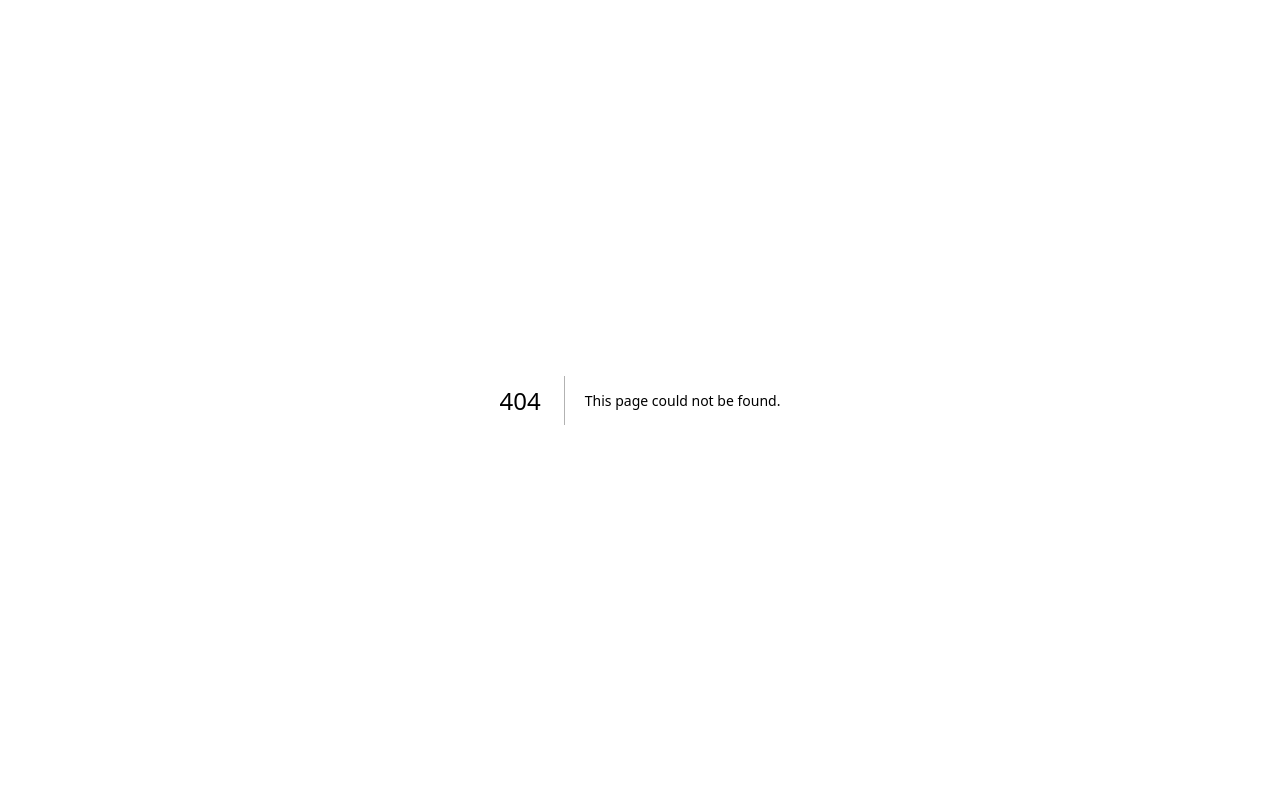
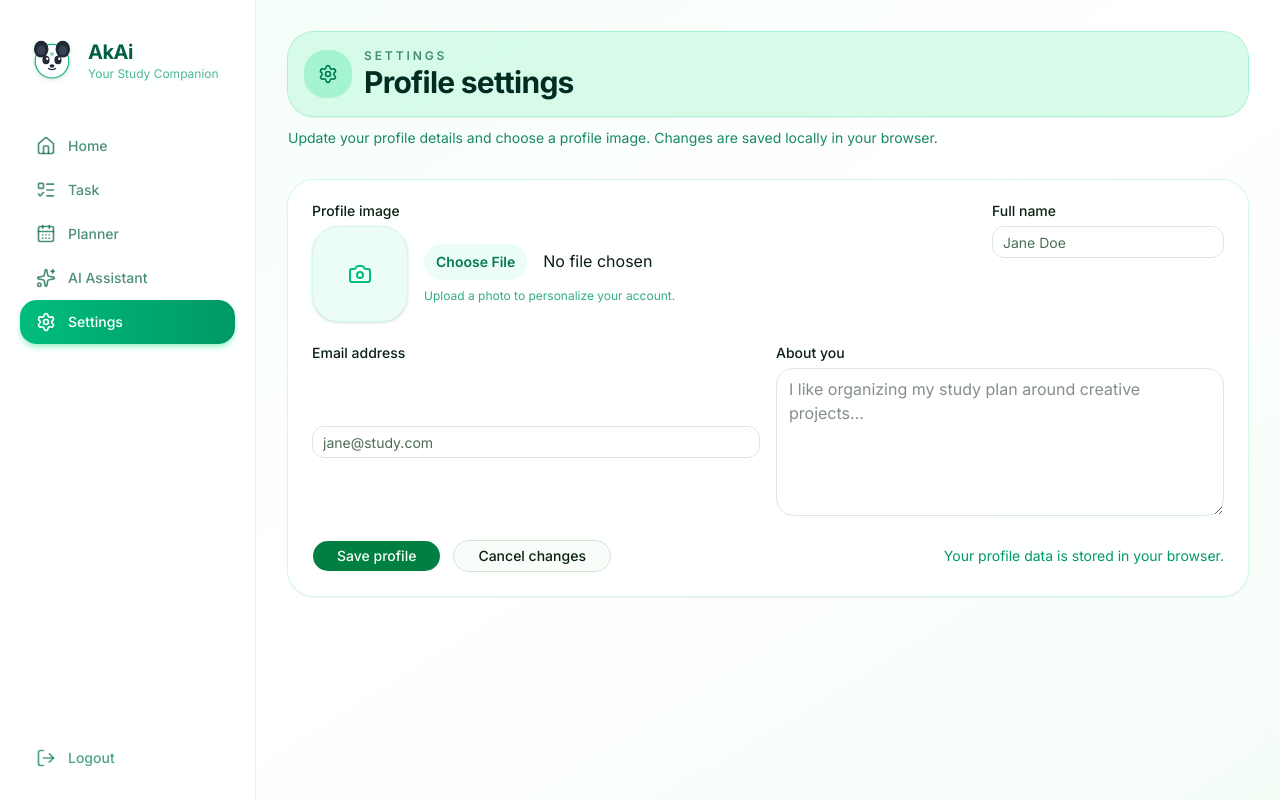
Before and after one commit to mavii-codes/akai-frontend, a Next.js app: page /settings in a window 1280 px wide. Before the commit this address had no page. Built offline with nearby package versions, Linux system fonts and the light colour scheme.

Commit message:
add feature settings

```diff
--- /dev/null
+++ b/app/(dashboard)/settings/page.tsx
@@ -0,0 +1,193 @@
+"use client";
+
+import { useEffect, useState, type ChangeEvent, type FormEvent } from "react";
+import { Camera, Settings } from "lucide-react";
+import { Button } from "@/components/ui/button";
+import { Input } from "@/components/ui/input";
+import { Label } from "@/components/ui/label";
+
+type ProfileData = {
+  name: string;
+  email: string;
+  about: string;
+  profileImage?: string;
+};
+
+function readFileAsBase64(file: File) {
+  return new Promise<string>((resolve, reject) => {
+    const reader = new FileReader();
+    reader.onload = () => {
+      if (typeof reader.result === "string") {
+        resolve(reader.result);
+      } else {
+        reject(new Error("Unable to read file."));
+      }
+    };
+    reader.onerror = () => reject(reader.error);
+    reader.readAsDataURL(file);
+  });
+}
+
+export default function SettingsPage() {
+  const [name, setName] = useState("");
+  const [email, setEmail] = useState("");
+  const [about, setAbout] = useState("");
+  const [profileImage, setProfileImage] = useState<string>("");
+  const [saved, setSaved] = useState(false);
+  const [originalProfile, setOriginalProfile] = useState<ProfileData>({
+    name: "",
+    email: "",
+    about: "",
+    profileImage: "",
+  });
+
+  useEffect(() => {
+    if (typeof window === "undefined") return;
+    const savedData = window.localStorage.getItem("akai-profile");
+    if (!savedData) return;
+
+    try {
+      const profile = JSON.parse(savedData) as ProfileData;
+      setName(profile.name ?? "");
+      setEmail(profile.email ?? "");
+      setAbout(profile.about ?? "");
+      setProfileImage(profile.profileImage ?? "");
+      setOriginalProfile({
+        name: profile.name ?? "",
+        email: profile.email ?? "",
+        about: profile.about ?? "",
+        profileImage: profile.profileImage ?? "",
+      });
+    } catch {
+      // ignore malformed saved profile
+    }
+  }, []);
+
+  const handleImageChange = async (event: ChangeEvent<HTMLInputElement>) => {
+    const file = event.target.files?.[0];
+    if (!file) return;
+
+    const base64 = await readFileAsBase64(file);
+    setProfileImage(base64);
+  };
+
+  const handleSubmit = (event: FormEvent<HTMLFormElement>) => {
+    event.preventDefault();
+    if (typeof window === "undefined") return;
+
+    const profile = { name, email, about, profileImage };
+    window.localStorage.setItem("akai-profile", JSON.stringify(profile));
+    setOriginalProfile(profile);
+    setSaved(true);
+    window.setTimeout(() => setSaved(false), 2500);
+  };
+
+  const handleCancel = () => {
+    setName(originalProfile.name);
+    setEmail(originalProfile.email);
+    setAbout(originalProfile.about);
+    setProfileImage(originalProfile.profileImage ?? "");
+    setSaved(false);
+  };
+
+  return (
+    <div className="p-4 md:p-8 max-w-5xl mx-auto space-y-8">
+      <div className="flex flex-col gap-3">
+        <div className="inline-flex items-center gap-3 rounded-3xl bg-emerald-100/80 p-4 text-emerald-900 shadow-sm ring-1 ring-emerald-200">
+          <div className="flex h-12 w-12 items-center justify-center rounded-2xl bg-emerald-200 text-emerald-700">
+            <Settings className="size-5" />
+          </div>
+          <div>
+            <p className="text-xs font-semibold uppercase tracking-[0.24em] text-emerald-800/70">
+              Settings
+            </p>
+            <h1 className="text-3xl font-bold tracking-tight text-emerald-950">
+              Profile settings
+            </h1>
+          </div>
+        </div>
+        <p className="max-w-2xl text-sm text-emerald-700/90">
+          Update your profile details and choose a profile image. Changes are saved locally in your browser.
+        </p>
+      </div>
+
+      <form onSubmit={handleSubmit} className="grid gap-6 rounded-3xl bg-white/90 p-6 shadow-sm ring-1 ring-emerald-100">
+        <div className="grid gap-4 sm:grid-cols-[1fr_auto] items-start">
+          <div className="grid gap-2">
+            <Label htmlFor="profileImage">Profile image</Label>
+            <div className="flex items-center gap-4">
+              <div className="relative h-24 w-24 overflow-hidden rounded-3xl border border-emerald-100 bg-emerald-50 shadow-sm">
+                {profileImage ? (
+                  <img src={profileImage} alt="Profile preview" className="h-full w-full object-cover" />
+                ) : (
+                  <div className="flex h-full w-full items-center justify-center text-emerald-500">
+                    <Camera className="size-6" />
+                  </div>
+                )}
+              </div>
+              <div className="min-w-[190px]">
+                <input
+                  id="profileImage"
+                  type="file"
+                  accept="image/*"
+                  onChange={handleImageChange}
+                  className="file:mr-4 file:rounded-full file:border-0 file:bg-emerald-50 file:px-3 file:py-2 file:text-sm file:font-semibold file:text-emerald-700"
+                />
+                <p className="text-xs text-emerald-600/80 mt-2">Upload a photo to personalize your account.</p>
+              </div>
+            </div>
+          </div>
+
+          <div className="grid gap-2">
+            <Label htmlFor="name">Full name</Label>
+            <Input
+              id="name"
+              value={name}
+              onChange={(event) => setName(event.target.value)}
+              placeholder="Jane Doe"
+            />
+          </div>
+        </div>
+
+        <div className="grid gap-4 sm:grid-cols-2">
+          <div className="grid gap-2">
+            <Label htmlFor="email">Email address</Label>
+            <Input
+              id="email"
+              type="email"
+              value={email}
+              onChange={(event) => setEmail(event.target.value)}
+              placeholder="jane@study.com"
+            />
+          </div>
+          <div className="grid gap-2">
+            <Label htmlFor="about">About you</Label>
+            <textarea
+              id="about"
+              value={about}
+              onChange={(event) => setAbout(event.target.value)}
+              placeholder="I like organizing my study plan around creative projects..."
+              className="min-h-[148px] rounded-xl border border-input bg-transparent px-3 py-2 text-base transition-colors outline-none focus-visible:border-ring focus-visible:ring-3 focus-visible:ring-ring/50"
+            />
+          </div>
+        </div>
+
+        <div className="flex flex-col gap-3 sm:flex-row sm:items-center sm:justify-between">
+          <div className="flex flex-col gap-3 sm:flex-row sm:items-center">
+            <Button type="submit" className="rounded-xl px-6 py-2">
+              Save profile
+            </Button>
+            <Button type="button" variant="outline" className="rounded-xl px-6 py-2" onClick={handleCancel}>
+              Cancel changes
+            </Button>
+          </div>
+          {saved ? (
+            <p className="text-sm font-medium text-emerald-700">Profile saved locally.</p>
+          ) : (
+            <p className="text-sm text-emerald-600">Your profile data is stored in your browser.</p>
+          )}
+        </div>
+      </form>
+    </div>
+  );
+}
--- a/components/layout/mobile-nav.tsx
+++ b/components/layout/mobile-nav.tsx
@@ -2,7 +2,7 @@
 
 import Link from "next/link";
 import { usePathname } from "next/navigation";
-import { Home, ListTodo, CalendarDays, Sparkles, LogOut } from "lucide-react";
+import { Home, ListTodo, CalendarDays, Sparkles, Settings, LogOut } from "lucide-react";
 import { cn } from "@/lib/utils";
 
 const navItems = [
@@ -10,6 +10,7 @@ const navItems = [
   { href: "/tasks", label: "Task", icon: ListTodo },
   { href: "/planner", label: "Planner", icon: CalendarDays },
   { href: "/ai-assistant", label: "AI", icon: Sparkles },
+  { href: "/settings", label: "Settings", icon: Settings },
 ];
 
 export function MobileNav() {
--- a/components/layout/sidebar.tsx
+++ b/components/layout/sidebar.tsx
@@ -8,6 +8,7 @@ import {
   ListTodo,
   CalendarDays,
   Sparkles,
+  Settings,
   LogOut,
 } from "lucide-react";
 import { PandaLogo } from "@/components/brand/panda-logo";
@@ -18,6 +19,7 @@ const navItems = [
   { href: "/tasks", label: "Task", icon: ListTodo },
   { href: "/planner", label: "Planner", icon: CalendarDays },
   { href: "/ai-assistant", label: "AI Assistant", icon: Sparkles },
+  { href: "/settings", label: "Settings", icon: Settings },
 ];
 
 export function Sidebar() {
```
